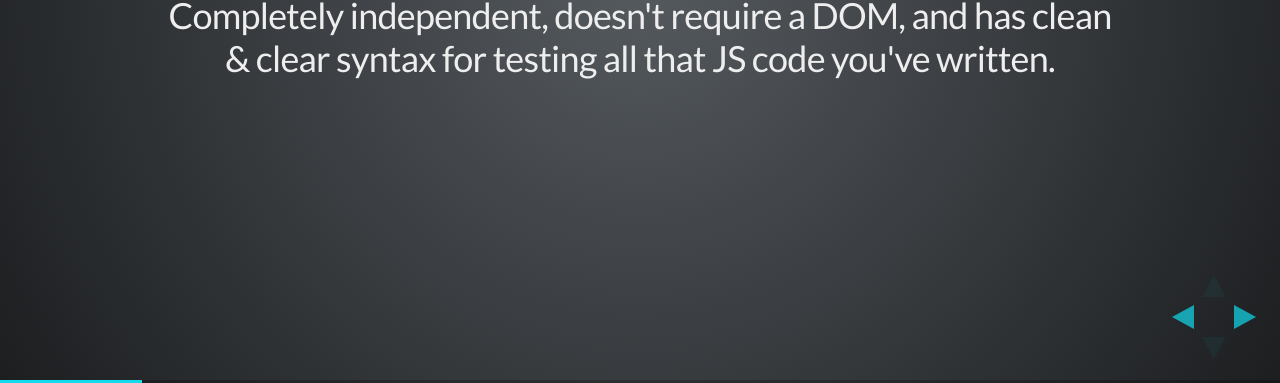
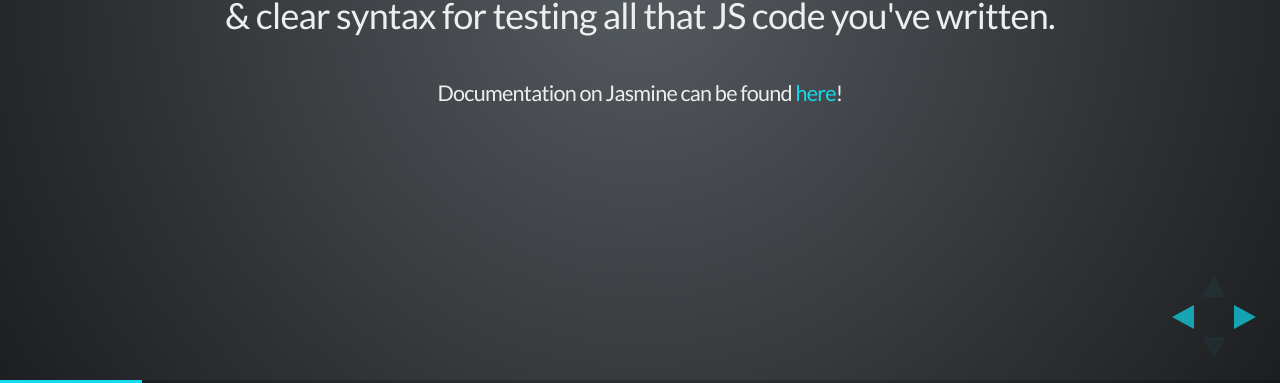
Before and after one commit to Acrylico/Angular-Testing-Presentation, a website: page index.html in a window 1280 px wide. Both pictures are taken after a click on the element 1251 px from the left and 734 px from the top of the page. Shown: the part 417-800 px from the top of the page. Drawn offline with Linux system fonts and the light colour scheme.

Commit message:
Slight update to slide 2

```diff
--- a/index.html
+++ b/index.html
@@ -55,6 +55,8 @@
                     <h3>A BDD framework for testing your Javascript</h3>
                     <p>
                         Completely independent, doesn't require a DOM, and has clean & clear syntax for testing all that JS code you've written.
+                        <br/><br/>
+                        <small>Documentation on Jasmine can be found <a href="http://jasmine.github.io/">here</a>!</small>
                     </p>
                 </section>
 
```
